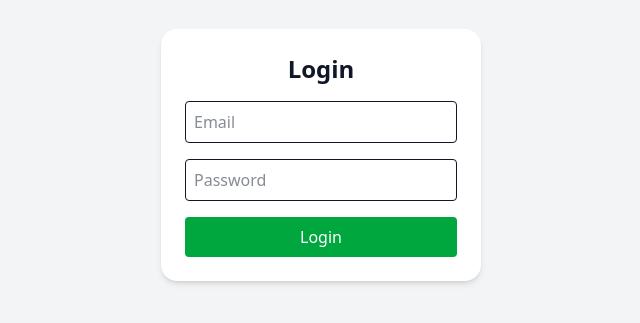
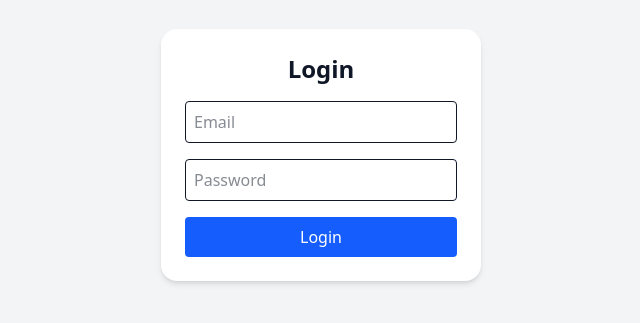
Before and after one commit to T-E-Williams/DevOps-WebApp, a React (Vite) app in the folder devops-webapp/: page /login in a window 1280 px wide. Shown: the part 245-568 px from the top of the page, without its empty margins (319-959 px from the left). Built offline with nearby package versions, Linux system fonts and the light colour scheme.

Commit message:
Changed login button colour

```diff
--- a/devops-webapp/src/pages/Login.jsx
+++ b/devops-webapp/src/pages/Login.jsx
@@ -56,7 +56,7 @@
         />
         <button
           type="submit"
-          className="w-full bg-green-600 text-white p-2 rounded hover:bg-green-700 transition"
+          className="w-full bg-blue-600 text-white p-2 rounded hover:bg-green-700 transition"
         >
           Login
         </button>
```
